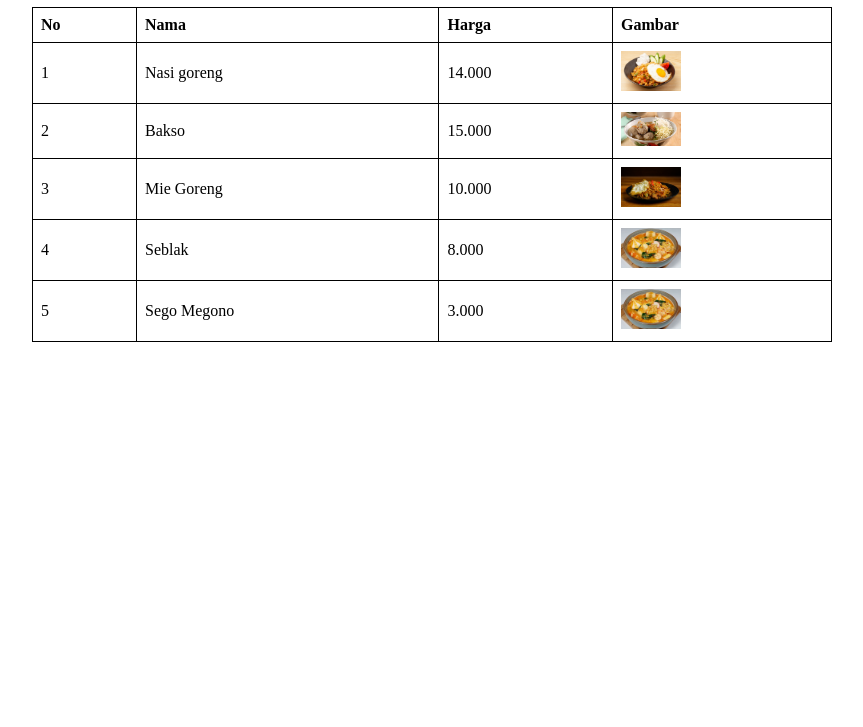
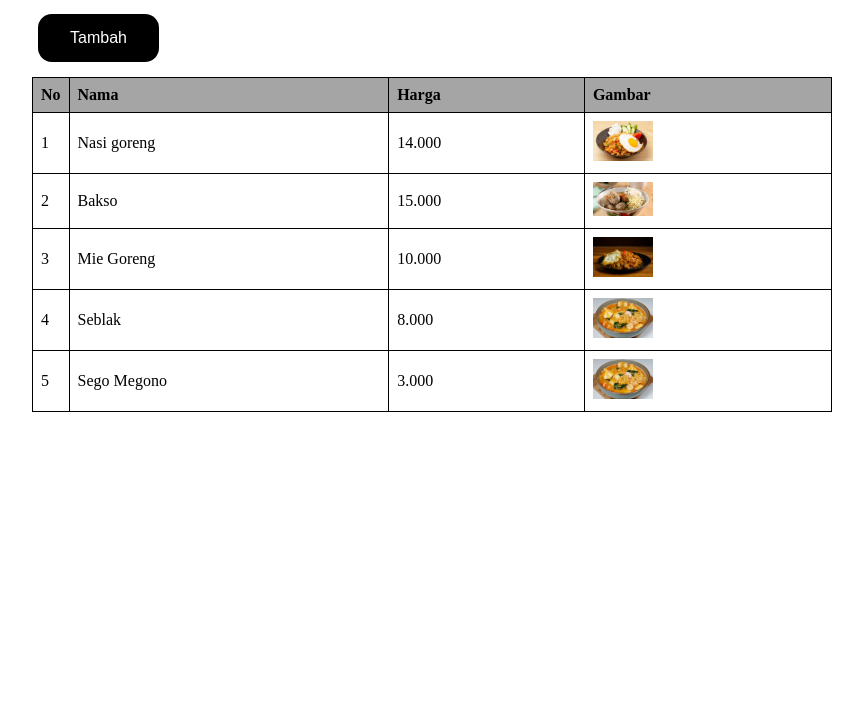
Before and after one commit to BayuSuryadinata/html-activity-3, a plain HTML site: page index.html in a window 1280 px wide. Shown: the part 73-800 px from the top of the page, without its empty margins (208-1071 px from the left). Drawn offline with Linux system fonts and the light colour scheme.

Commit message:
new table

```diff
--- a/index.html
+++ b/index.html
@@ -9,10 +9,37 @@
             width: 800px;
             margin: auto;
             margin-top: 20px;
+            justify-content: center;
+            align-items: center;
+        }
+        h1{
+            text-align: center;
+        }
+        td{
+            text-align: center;
+        }
+        .tombol{
+            background-color: rgb(0, 0, 0);
+            border: none;
+            color: white;
+            padding: 15px 32px;
+            text-align: center;
+            text-decoration: none;
+            display: inline-block;
+            font-size: 16px;
+            margin: 7px 6px;
+            margin-bottom: 15px;
+            cursor: pointer;
+            border-radius: 14px;
+            transition: background-color 0.3s ease;
+        }
+        .tombol:hover{
+            background-color: rgb(109, 109, 109);
         }
         table{
             width: 100%;
             border-collapse: collapse;
+            border: solid 1px;
         }
         th, td {
             border: 1px solid;
@@ -39,17 +66,28 @@
             width: 60px;
             height: auto;
         }
+        .col-no{
+            width: 1%;
+        }
+        .col-nama{
+            width: 40%;
+        }
+        .headd {
+            background-color: #a5a5a5;
+        }
+
     </style>
 
 </head>
 <body>
     <div id="main">
         <h1>Menu Makanan</h1>
+        <button type="button" class="tombol">Tambah</button>
         <table>
             <thead>
-                <tr>
-                    <th>No</th>
-                    <th>Nama</th>
+                <tr class="headd">
+                    <th class="col-no" style="">No</th>
+                    <th class="col-nama">Nama</th>
                     <th>Harga</th>
                     <th>Gambar</th>
                 </tr>
```
